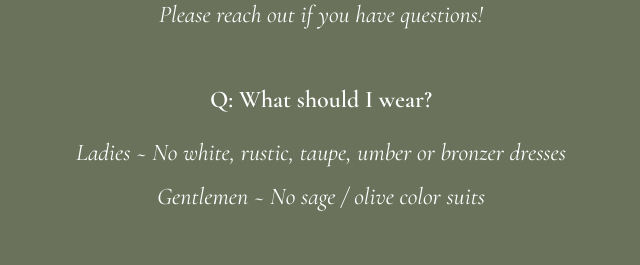
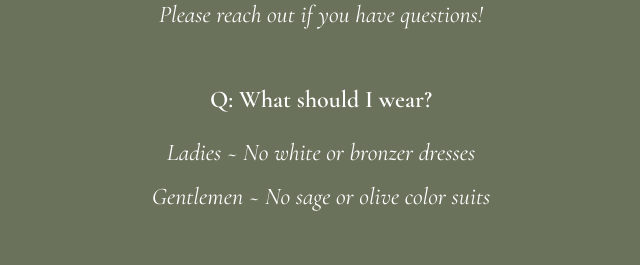
Before and after one commit to WTL04/andy-vy-wedding, a React (Vite) app in the folder app/: page / in a window 1280 px wide. Shown: the part 3260-3525 px from the top of the page, without its empty margins (319-959 px from the left). Built offline with nearby package versions, Linux system fonts and the light colour scheme; no server answers; a web font is replaced by a local one.

Commit message:
updated qna

```diff
--- a/app/src/components/QandA.tsx
+++ b/app/src/components/QandA.tsx
@@ -22,10 +22,10 @@ const faqs = [
   },
   {
     question: 'What should I wear?',
-    answerBefore: 'Ladies ~ No white, rustic, taupe, umber or bronzer dresses',
+    answerBefore: 'Ladies ~ No white or bronzer dresses',
     highlight: '',
     answerAfter: '',
-    subtext: 'Gentlemen ~ No sage / olive color suits'
+    subtext: 'Gentlemen ~ No sage or olive color suits'
   },
 ]
 
```
